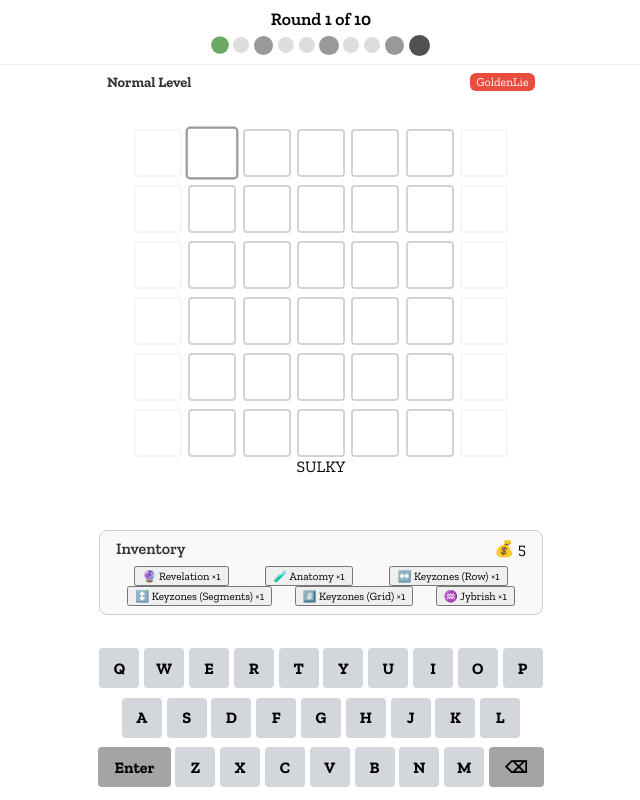
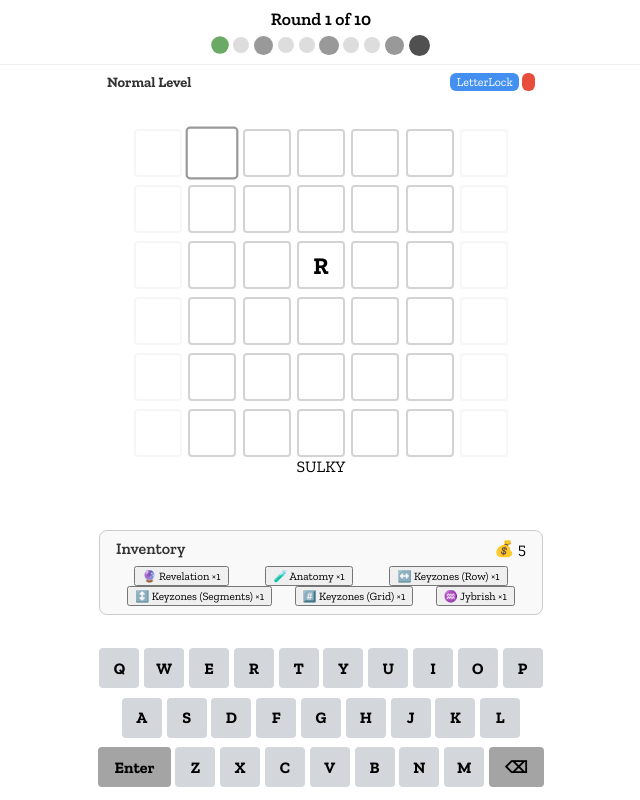
Before and after one commit to gabeszeto/unwordable, a React (Vite) app in the folder game/: page /play in a window 1280 px wide. Shown: the whole page, without its empty margins (319-959 px from the left). Built offline with nearby package versions, Linux system fonts and the light colour scheme.

Commit message:
feat: letter lock logic

```diff
--- a/game/src/features/GameStageManager.jsx
+++ b/game/src/features/GameStageManager.jsx
@@ -33,8 +33,8 @@ export default function GameStageManager() {
     if (Object.keys(debuffPlan).length === 0) {
       // const plan = generateDebuffPlan();
       const plan = generateDebugDebuffPlan({
-        forcePassive: {},
-        forceActive: ["GoldenLie"]
+        forcePassive: { LetterLock: 1 },
+        forceActive: [""]
       });
       setDebuffPlan(plan);
       console.log(plan)
--- a/game/src/features/debuffs/debuffRegistry.js
+++ b/game/src/features/debuffs/debuffRegistry.js
@@ -1,5 +1,5 @@
 export const debuffRegistry = {
-  // 🔥 ACTIVE DEBUFFS — applied only in boss levels
+  // 🔥 ACTIVE DEBUFFS
   Grellow: {
     type: 'active',
     name: 'Grellow',
@@ -31,19 +31,19 @@ export const debuffRegistry = {
     weight: 1,
   },
 
-  // 💤 PASSIVE DEBUFFS — applied randomly to spice up non-boss levels
+  // 💤 PASSIVE DEBUFFS
   GrayReaper: {
     type: 'passive',
     name: 'Gray Reaper',
     description: 'Guessing a word with no colors ends your run instantly.',
     weight: 1,
   },
-  // LetterLock: {
-  //   type: 'passive',
-  //   name: 'Locked Letter',
-  //   description: 'A random letter is locked into a specific position in one of your first three guesses.',
-  //   weight: 1,
-  // },
+  LetterLock: {
+    type: 'passive',
+    name: 'Locked Letter',
+    description: 'A random letter is locked into a specific position in one of your first three guesses.',
+    weight: 1,
+  },
   ShiftedGuess: {
     type: 'passive',
     name: 'Shifted Guess',
--- a/game/src/features/game/components/Board.jsx
+++ b/game/src/features/game/components/Board.jsx
@@ -43,7 +43,7 @@ export default function Board({
   const isBlurredVisionActive = activeDebuffs.includes('BlurredVision');
   const isGrellowActive = activeDebuffs.includes('Grellow');
 
-  //GoldenLie
+  // GoldenLie
   const goldenLieUsedPerRow = useRef(new Set());
   const goldenLieInjectedIndex = useRef({});
 
@@ -100,12 +100,16 @@ export default function Board({
     }
   }, [shiftInitialized, shortenedBlockIndices]);
 
-  // Local Perks
-  const { jybrishActive } = usePerks();
+  // LockedLetter
+  const lockedLetterByRow = useRef({});
+  const [letterLocked, setLetterLocked] = useState(false)
 
   // Cut Short logic
   const cutShortStacks = passiveDebuffs['CutShort'] || 0;
   const MAX_GUESSES = Math.max(1, BASE_GUESSES - cutShortStacks);
+
+  // Local Perks
+  const { jybrishActive } = usePerks();
 
   function getFinalRowIndices({
     rowIndex,
@@ -143,6 +147,28 @@ export default function Board({
       shiftDirection: shiftDirectionRef.current
     });
   }, [passiveDebuffs, shortenedBlockIndices]);
+
+
+  useEffect(() => {
+    if ('LetterLock' in passiveDebuffs && Object.keys(lockedLetterByRow.current).length === 0) {
+      const topLetters = ['E', 'A', 'R', 'I', 'O', 'T', 'N', 'S', 'L', 'C'];
+
+      const eligibleRows = [0, 1, 2];
+      const selectedRow = eligibleRows[Math.floor(Math.random() * eligibleRows.length)];
+      const rowIndices = getRowActiveIndices(selectedRow);
+
+      const selectedIndex = rowIndices[Math.floor(Math.random() * rowIndices.length)];
+      const selectedLetter = topLetters[Math.floor(Math.random() * topLetters.length)];
+      console.log(`index: ${selectedIndex} and letter: ${selectedLetter} in row ${selectedRow}`)
+      lockedLetterByRow.current[selectedRow] = {
+        index: selectedIndex,
+        letter: selectedLetter
+      };
+
+      setLetterLocked(true)
+    }
+  }, [passiveDebuffs, getRowActiveIndices]);
+
 
   const paddedTargetWord = useMemo(() => {
     const padded = Array(MAX_ROW_LENGTH).fill('');
@@ -183,7 +209,8 @@ export default function Board({
     setFeedbackShownUpToRow,
     FEEDBACK_DELAY_THRESHOLD,
     goldenLieUsedPerRow,             // 👈 NEW
-    goldenLieInjectedIndex
+    goldenLieInjectedIndex,
+    lockedLetterByRow
   });
 
   // Revelation logic
@@ -258,9 +285,16 @@ export default function Board({
         shortenedBlockIndices.includes(i) &&
         !getRowActiveIndices(rowIndex).includes(i);
 
-      const displayLetter = !isSubmitted && revealedIndices.includes(i)
-        ? paddedTargetWord[i]
-        : letter;
+      let displayLetter = letter;
+
+      // Show locked letter in correct position on the right row
+      if (!isSubmitted && lockedLetterByRow.current[rowIndex]) {
+        const { index: lockedIndex, letter: lockedChar } = lockedLetterByRow.current[rowIndex];
+        if (i === lockedIndex) {
+          displayLetter = lockedChar;
+        }
+      }
+
 
       const feedbackSuppressed =
         isFeedbackDelayActive &&
@@ -330,14 +364,26 @@ export default function Board({
 
   const renderEmptyRow = (rowIndex) => {
     const rowActiveIndices = getRowActiveIndices(rowIndex);
-    const emptyCells = Array.from({ length: MAX_ROW_LENGTH }, (_, i) => (
-      <div
-        className={`letter ${!rowActiveIndices.includes(i) ? 'inactive' : ''}`}
-        key={i}
-      />
-    ));
+
+    const locked = lockedLetterByRow.current?.[rowIndex];
+
+    const emptyCells = Array.from({ length: MAX_ROW_LENGTH }, (_, i) => {
+      const isLocked = locked?.index === i;
+      const letter = isLocked ? locked.letter : '';
+
+      return (
+        <div
+          className={`letter ${!rowActiveIndices.includes(i) ? 'inactive' : ''} ${isLocked ? 'locked' : ''}`}
+          key={i}
+        >
+          {letter}
+        </div>
+      );
+    });
+
     return <div className="guess-row" key={`empty-${rowIndex}`}>{emptyCells}</div>;
   };
+
 
   const rows = useMemo(() => {
     const renderedRows = [
@@ -364,7 +410,7 @@ export default function Board({
     }
 
     return renderedRows;
-  }, [guesses, currentGuess, isGameOver, revealedIndices, shakeRow, shortenedBlockIndices, shiftInitialized, MAX_GUESSES]);
+  }, [guesses, currentGuess, isGameOver, revealedIndices, shakeRow, shortenedBlockIndices, shiftInitialized, letterLocked, MAX_GUESSES]);
 
   useEffect(() => {
     if (typeof onVirtualKey === 'function') {
--- a/game/src/features/game/components/utils/useKeyboardHandlers.js
+++ b/game/src/features/game/components/utils/useKeyboardHandlers.js
@@ -25,7 +25,8 @@ export default function useKeyboardHandlers({
     setFeedbackShownUpToRow,
     FEEDBACK_DELAY_THRESHOLD,
     goldenLieUsedPerRow,             // 👈 NEW
-    goldenLieInjectedIndex
+    goldenLieInjectedIndex,
+    lockedLetterByRow
 }) {
     const { jybrishActive, consumeJybrish } = usePerks();
     const [pendingUsedKeys, setPendingUsedKeys] = useState(null);
@@ -208,6 +209,7 @@ export default function useKeyboardHandlers({
         (e) => {
             const key = e.key.toUpperCase();
             const rowActiveIndices = getRowActiveIndices(guesses.length);
+            const locked = lockedLetterByRow?.current?.[guesses.length]; // 👈 Add this here
 
             if (guesses.length >= MAX_GUESSES) return; // Prevent extra guesses
 
@@ -231,28 +233,56 @@ export default function useKeyboardHandlers({
                 }
             } else if (key === 'BACKSPACE') {
                 const updated = [...currentGuess];
+
                 for (let i = rowActiveIndices.length - 1; i >= 0; i--) {
                     const idx = rowActiveIndices[i];
+
+                    // 👇 Skip locked index
+                    if (locked && idx === locked.index) continue;
+
                     if (!revealedIndices.includes(idx) && updated[idx] !== '') {
                         updated[idx] = '';
                         break;
                     }
                 }
+
                 setCurrentGuess(updated);
             } else if (/^[A-Z]$/.test(key)) {
                 const updated = [...currentGuess];
+
                 for (let i = 0; i < rowActiveIndices.length; i++) {
                     const idx = rowActiveIndices[i];
+
+                    // 👇 Skip locked index
+                    if (locked && idx === locked.index) continue;
+
                     if (!revealedIndices.includes(idx) && updated[idx] === '') {
                         updated[idx] = key;
                         break;
                     }
                 }
+
                 setCurrentGuess(updated);
             }
+
         },
         [guesses, currentGuess, revealedIndices, getRowActiveIndices]
     );
 
+    useEffect(() => {
+        const rowIndex = guesses.length;
+        const locked = lockedLetterByRow?.current?.[rowIndex];
+
+        // Only inject if guess is empty and there's a locked letter
+        if (
+            locked &&
+            currentGuess.every(c => c === '')
+        ) {
+            const updated = [...currentGuess];
+            updated[locked.index] = locked.letter;
+            setCurrentGuess(updated);
+        }
+    }, [guesses.length, currentGuess, lockedLetterByRow, setCurrentGuess]);
+
     return { handleKeyDown, submitGuess };
 }
```
